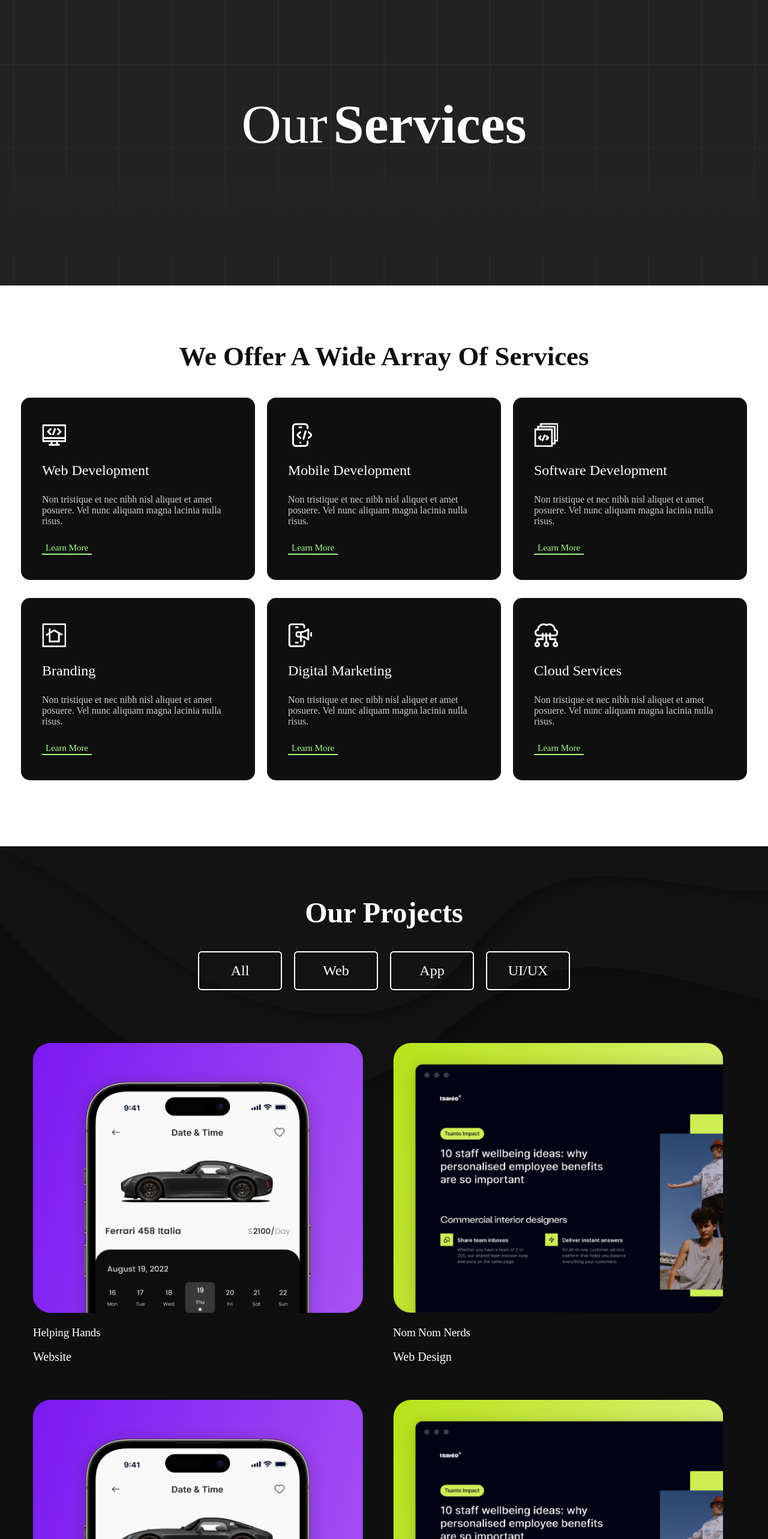
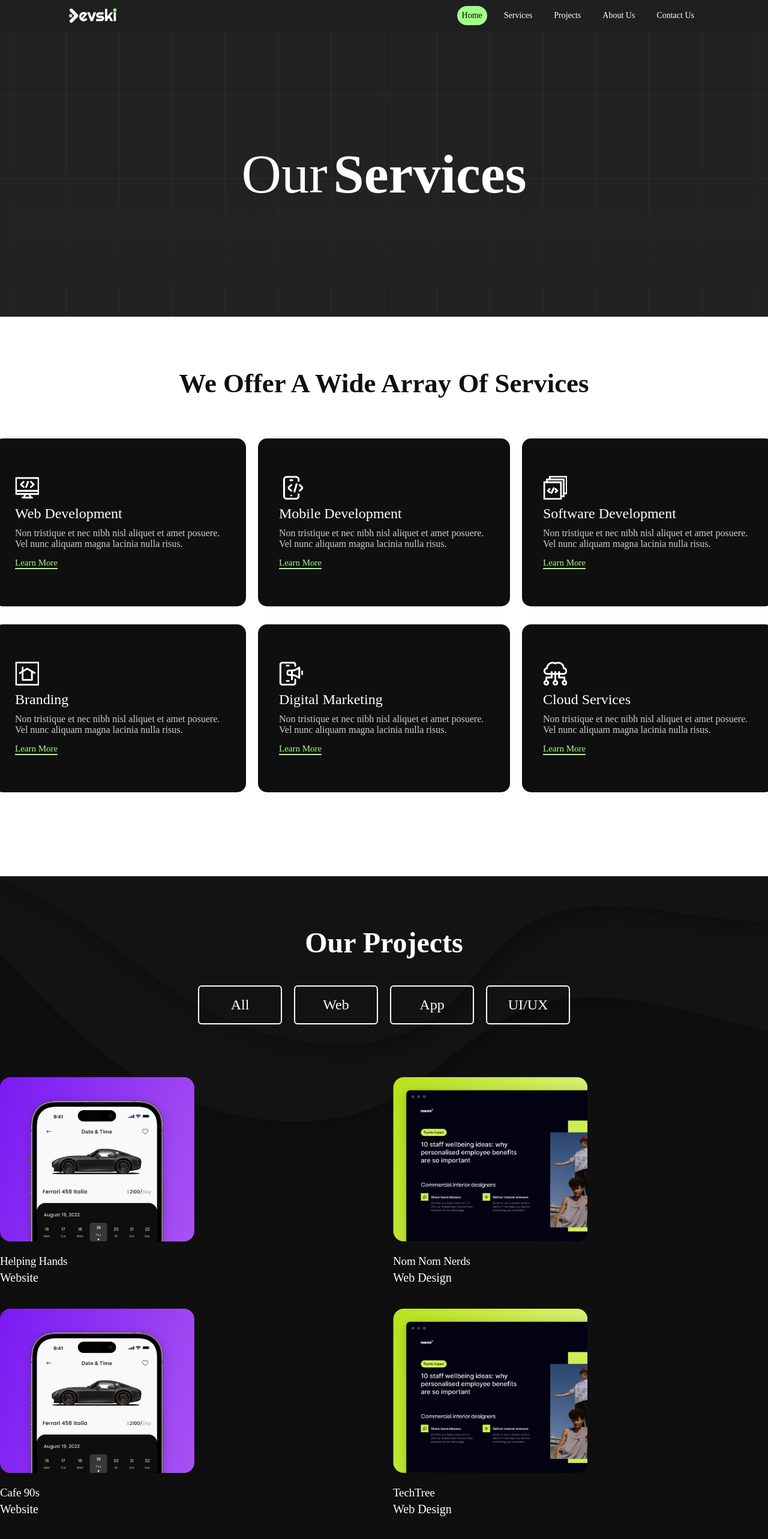
Before and after one commit to SaudJamal2003/Devski.io, a React (Create React App) app: page / in a window 1280 px wide. Shown: the top 2566 px of the page at 60% size. Built offline with nearby package versions, Linux system fonts and the light colour scheme; a small style sheet from the web is missing.

Commit message:
Added Devski Services p2

```diff
--- a/src/Components/DevskiServices.js
+++ b/src/Components/DevskiServices.js
@@ -1,4 +1,5 @@
-import React from "react";
+import React, {useEffect} from "react";
+import Devski_Logo from '../Images/Devski_Logo.png'
 import webdevIcon from '../Images/webdevIcon.png';
 import MobileDevIcon from '../Images/MobileDevIcon.png';
 import DigitalIcon from '../Images/DigitalIcon.png';
@@ -12,8 +13,45 @@ import DevskiServicesCss from '../Css/DevskiServices.module.css';
 
 
 function DevskiServices(){
-    return(
+    useEffect(() => {
+        const hamburgerElement = document.querySelector(`.${DevskiServicesCss.hamburger}`);
+        const navMenu = document.querySelector(`.${DevskiServicesCss.navMenu}`);
+
+        if (hamburgerElement && navMenu) {
+          function mobileMenu() {
+            hamburgerElement.classList.toggle(DevskiServicesCss.active);
+            navMenu.classList.toggle(DevskiServicesCss.active);
+          }
+
+          hamburgerElement.addEventListener("click", mobileMenu);
+
+          return () => {
+            hamburgerElement.removeEventListener("click", mobileMenu);
+          };
+        }
+    }, []);
+
+
+  return(
         <>
+        <header className={DevskiServicesCss.header}>
+        <nav className={DevskiServicesCss.navbar}>
+            <img src={Devski_Logo} className={DevskiServicesCss.DevskiLogo} alt='logo'/>
+            <ul className={DevskiServicesCss.navMenu}>
+                <li className={DevskiServicesCss.home}>Home</li>
+                <li className={DevskiServicesCss.services}>Services</li>
+                <li className={DevskiServicesCss.projects}>Projects</li>
+                <li className={DevskiServicesCss.about}>About Us</li>
+                <li className={DevskiServicesCss.contact}>Contact Us</li>
+            </ul>
+            <div className={DevskiServicesCss.hamburger}>
+                <span className={DevskiServicesCss.bar}></span>
+                <span className={DevskiServicesCss.bar}></span>
+                <span className={DevskiServicesCss.bar}></span>
+            </div>
+        </nav>
+       </header>
+
         <div className={DevskiServicesCss.main}>
         <div className={DevskiServicesCss.Topimage}>
            <h1>Our <span> Services</span></h1>
--- a/src/Css/DevskiServices.module.css
+++ b/src/Css/DevskiServices.module.css
@@ -1,10 +1,105 @@
 @import url('https://www.dafont.com/highrise.font') ;
 
+
+* {
+    margin: 0;
+    padding: 0;
+    box-sizing: border-box;
+}
+
+html {
+    font-size: 62.5%;
+    font-family: 'Roboto', sans-serif;
+}
+ul{
+    display: flex;
+    margin-right: 100px;
+    align-items: center;
+    justify-content: center;
+    gap: 20px;
+    font-size: 14px;
+    background-color: #1F1F1F;
+}
+li {
+    list-style: none;
+    font-family: 'Outfit';
+}
+
+.home{
+    background-color: #A2FF86;
+    padding: 8px;
+    border-radius: 1.8rem;
+    cursor: pointer;
+}
+.services, .projects, .about, .contact{
+    color: white;
+    background-color:#1F1F1F;
+    padding: 8px;
+    border-radius: 1.8rem;
+}
+
+.services:hover{
+    background-color: #A2FF86;
+    transition: 0.3s ease-in;
+    color: black;
+    cursor: pointer;
+}
+.projects:hover{
+    background-color: #A2FF86;
+    transition: 0.3s ease-in;
+    color: black;
+    cursor: pointer;
+}
+.about:hover{
+    background-color: #A2FF86;
+    transition: 0.3s ease-in;
+    color: black;
+    cursor: pointer;
+}
+.contact:hover{
+    background-color: #A2FF86;
+    transition: 0.3s ease-in;
+    color: black;
+    cursor: pointer;
+}
+
+.navbar {
+    display: flex;
+    justify-content: space-between;
+    align-items: center;
+    padding: 1rem 1.5rem;
+    background-color: #1F1F1F;
+}
+.DevskiLogo{
+    object-fit: contain;
+    width: 80px;
+    margin-left: 100px;
+}
+.hamburger {
+    display: none;
+}
+
+.bar {
+    display: block;
+    width: 25px;
+    height: 3px;
+    margin: 5px auto;
+    -webkit-transition: all 0.3s ease-in-out;
+    transition: all 0.3s ease-in-out;
+    background-color: white;
+}
+.navMenu {
+    display: flex;
+    justify-content: space-between;
+    align-items: center;
+}
+
 .main{
+
     width: 100%;
     display: flex;
     flex-direction: column;
-    gap: 50px;
+    gap: 80px;
 }
 .TopDiv{
     width: 100%;
@@ -58,11 +153,11 @@ flex-shrink: 0;
     text-transform: capitalize;
     display: flex;
     justify-content: center;
-
 }
 .ArrayofServices {
     display: flex;
     flex-direction: column;
+    gap : 60px
 }
 .MainContainer{
     display: flex;
@@ -84,8 +179,8 @@ flex-shrink: 0;
 
 .Container{
     display: flex;
-    width: 320px;
-    height: 180px;
+    width: 420px;
+    height: 280px;
     padding: 62px 35px;
     flex-direction: column;
     justify-content: center;
@@ -189,6 +284,7 @@ margin-top: 80px;
     display: flex;
     justify-content: center;
     gap: 20px;
+    margin-top: 40px;
 }
 .AllButton{
     display: flex;
@@ -351,8 +447,8 @@ margin-top: 20px;
 }
 .Project1{
 display: flex;
-width: 550px;
-height: 450px;
+width: 55%;
+height: 50%;
 padding: 38px 20px 0px 0px;
 justify-content: center;
 align-items: center;
@@ -363,8 +459,8 @@ align-items: center;
 }
 .Project2{
     display: flex;
-width: 550px;
-height: 450px;
+    width: 55%;
+    height: 50%;
 padding: 38px 20px 0px 0px;
 justify-content: center;
 align-items: center;
@@ -435,16 +531,16 @@ margin-top: 20px;
 }
 .Project1{
 display: flex;
-width: 550px;
-height: 450px;
+width: 55%;
+height: 50%;
 padding: 38px 20px 0px 0px;
 justify-content: center;
 align-items: center;
 }
 .Project2{
     display: flex;
-width: 550px;
-height: 450px;
+    width: 55%;
+    height: 50%;
 padding: 38px 20px 0px 0px;
 justify-content: center;
 align-items: center;
@@ -565,15 +661,23 @@ background-repeat: no-repeat;
         font-size: 4vmax;
     }
     .ProjectButtons{
-        flex-direction: column
+        flex-direction: column;
 ;
     }
     .AllProjects{
         flex-direction: column;
+
     }
     .AllProjects2{
         flex-direction: column;
     }
+    .proj1{
+        align-items: center;
+    }
+    .Project1{
+        width: 60%;
+    }
+
     .Project1 h1{
         text-align: center;
         text-wrap: balance;
@@ -582,3 +686,45 @@ background-repeat: no-repeat;
 
 
 }
+@media only screen and (max-width: 768px) {
+    .navMenu {
+        position: fixed;
+        left: -100%;
+        top: 7%;
+        flex-direction: column;
+        background-color: #1F1F1F;
+        width: 100%;
+        border-radius: 0px;
+        text-align: center;
+        transition: 0.3s;
+        box-shadow:0 10px 27px rgba(0, 0, 0, 0.05);
+    }
+
+    .DevskiLogo{
+        margin-left: 0px;
+    }
+
+    ul{
+        gap: 10px
+    }
+
+    .navMenu.active {
+        left: 0;
+    }
+
+    .hamburger {
+        display: block;
+        cursor: pointer;
+    }
+    .hamburger.active .bar:nth-child(2) {
+        opacity: 0;
+    }
+
+    .hamburger.active .bar:nth-child(1) {
+        transform: translateY(8px) rotate(45deg);
+    }
+
+    .hamburger.active .bar:nth-child(3) {
+        transform: translateY(-8px) rotate(-45deg);
+    }
+}
```
Also changed, not shown: src/Images/Devski_Logo.png (added).
